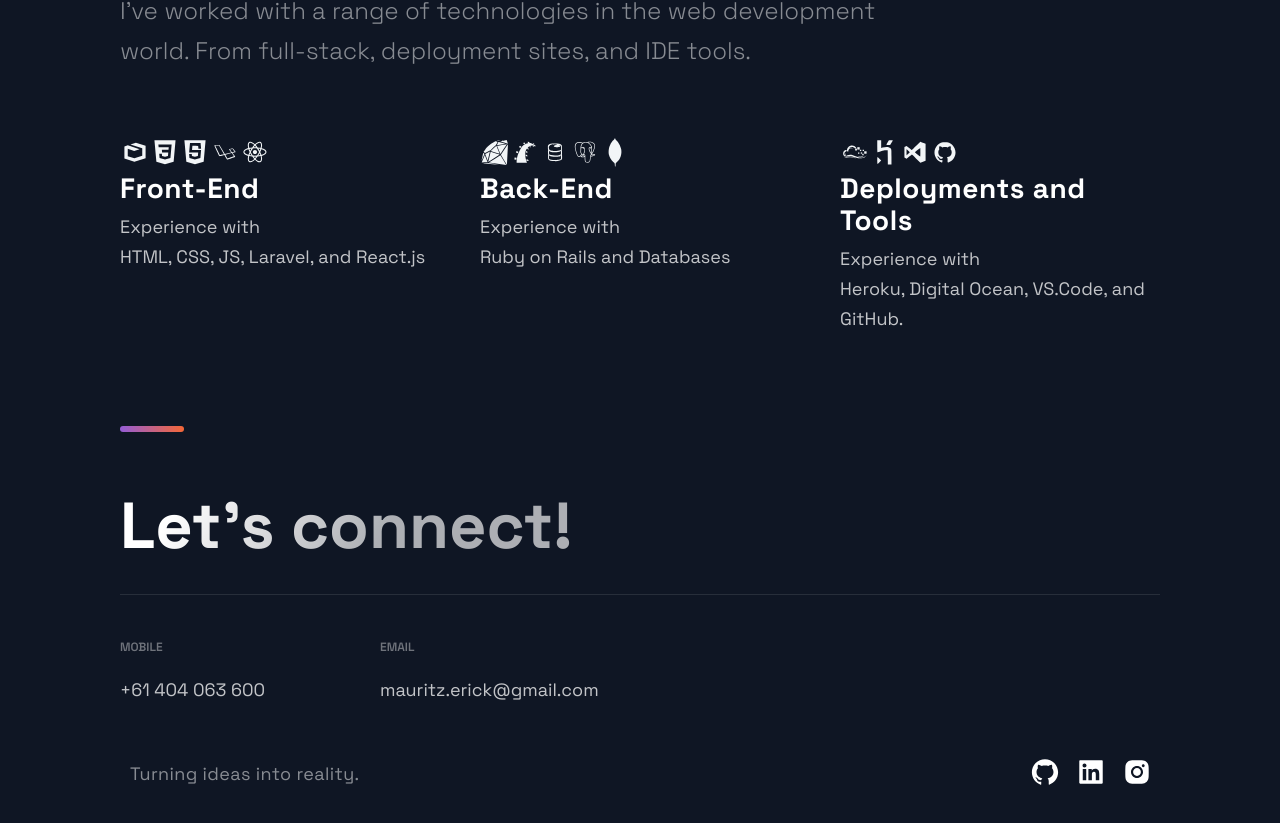
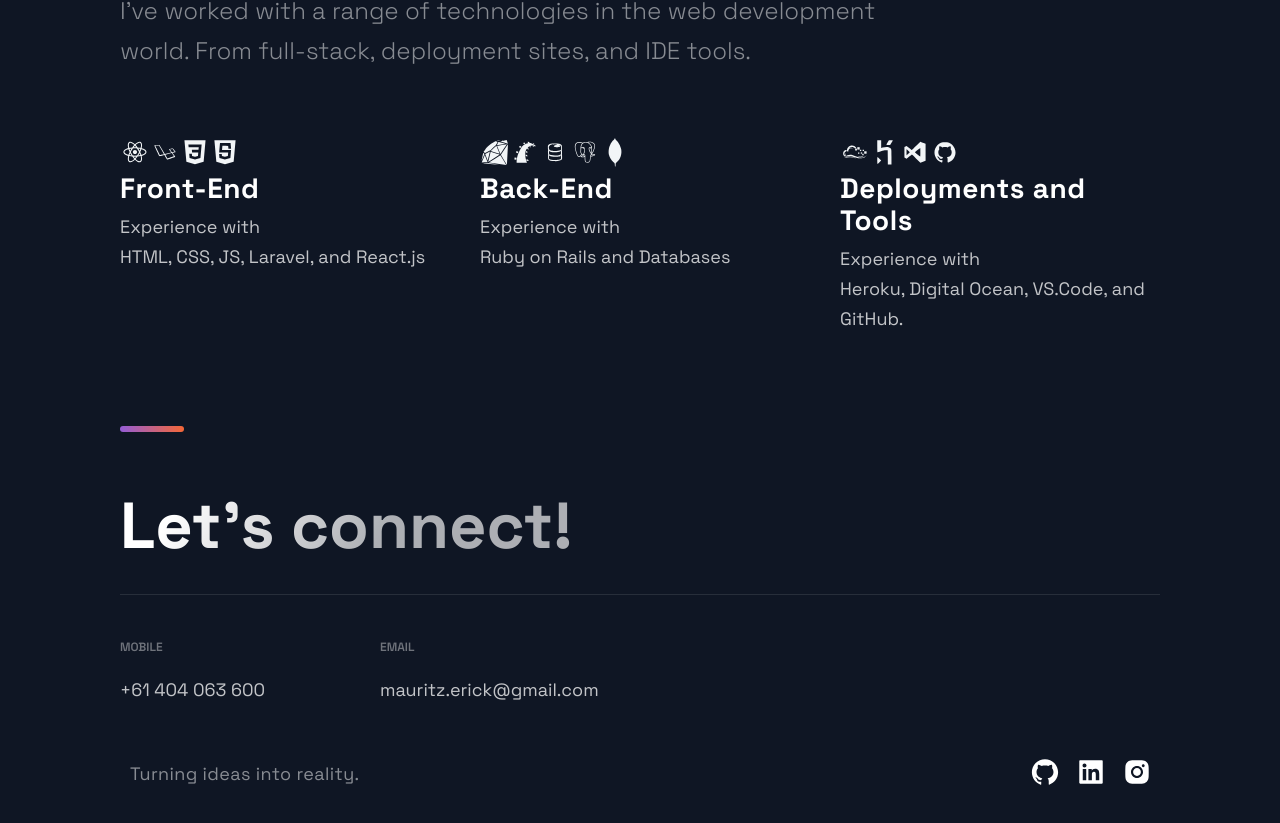
Before and after one commit to mauritzerick/portfolio, a Next.js app: page / in a window 1280 px wide. Shown: the part 3257-4080 px from the top of the page. Built offline with nearby package versions, Linux system fonts and the light colour scheme.

Commit message:
tech icons

```diff
--- a/src/components/Technologies/Technologies.js
+++ b/src/components/Technologies/Technologies.js
@@ -14,11 +14,11 @@ const Technologies = () =>  (
     <List>
       <ListItem>
         <picture>
-          <DiHtml53DEffects size="3rem" />
+          <DiReact size="3rem" />
+          <DiLaravel size="3rem" />
           <DiCss3 size="3rem" />
           <DiJavascript size="3rem" />
-          <DiLaravel size="3rem" />
-          <DiReact size="3rem" />
+
         </picture>
         <ListContainer>
           <ListTitle>Front-End</ListTitle>
```
